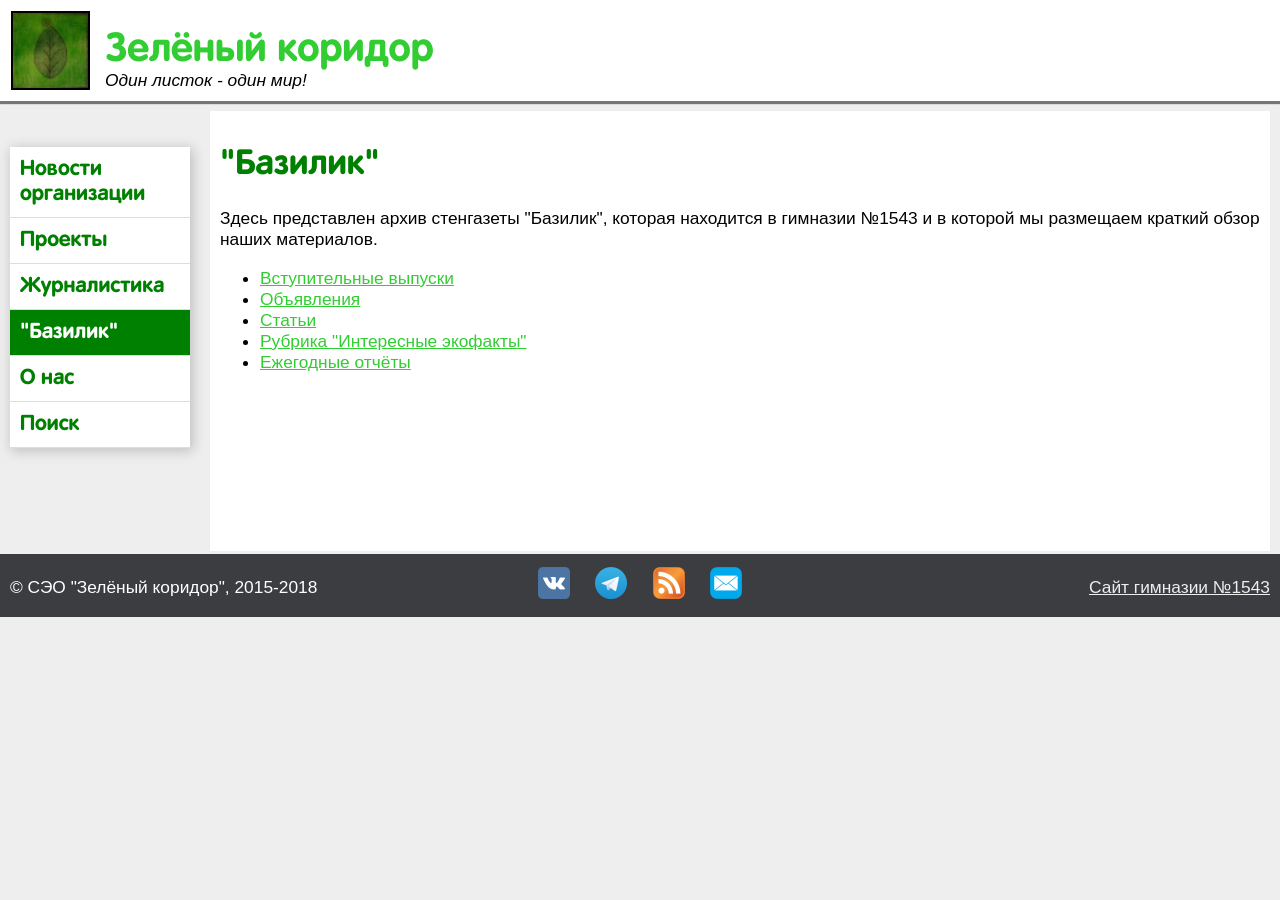
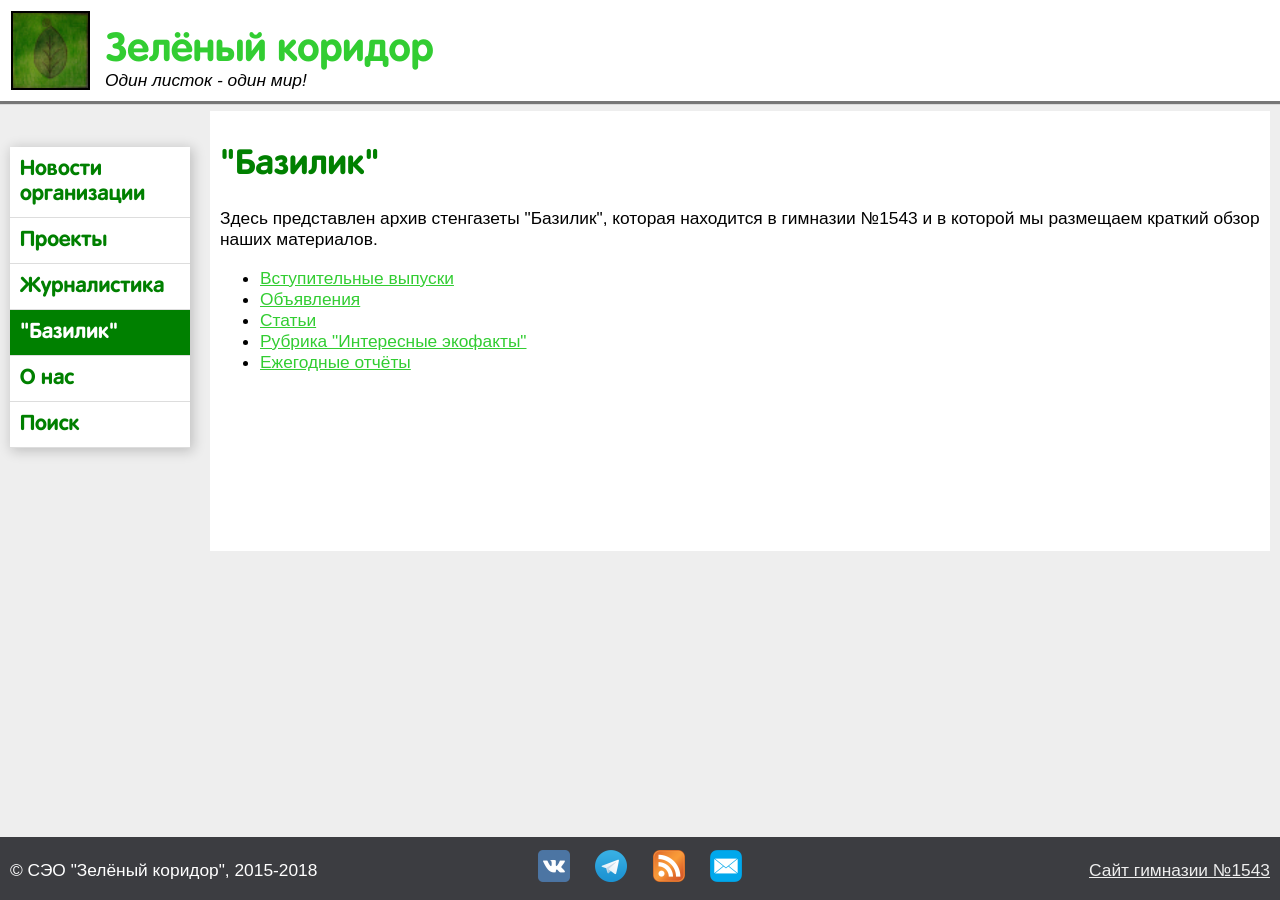
Before and after one commit to elkcl/zelkor.github.io, a Jekyll site: the page built from basil/index.html, in a window 1280 px wide. Built offline with Jekyll 4.4.1, drawn with Linux system fonts in a browser that asks for light colours.

Commit message:
Исправил footer 2

```diff
--- a/css/main.css
+++ b/css/main.css
@@ -11,6 +11,7 @@
 
 html {
   position: relative;
+  min-height: 100%;
 }
 
 body {
--- a/css/mobile.css
+++ b/css/mobile.css
@@ -122,7 +122,7 @@ nav.opened {
     margin: 0;
   }
   footer {
-    padding: 10px;
+    padding: 10px 0;
   }
   #background {
     margin-bottom: 95px;
```
